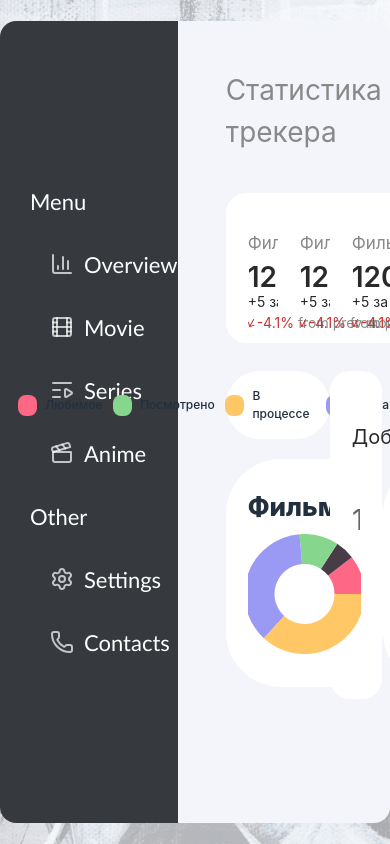
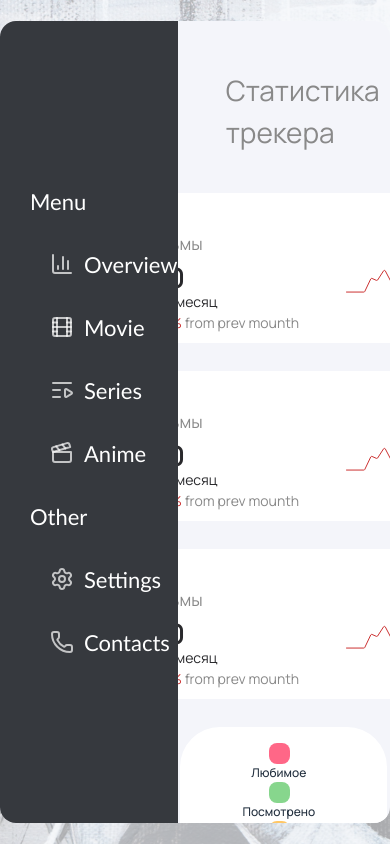
Before and after one commit to enoughy/EntertainmentTracker, a Next.js app: page / in a window 390 px wide. Built offline with nearby package versions, Linux system fonts and the light colour scheme.

Commit message:
add some adaptive to phone

```diff
--- a/app/components/navigation.tsx
+++ b/app/components/navigation.tsx
@@ -8,7 +8,7 @@ import Help from "./icons/help";
 
 export default function () {
   return (
-    <div className="bg-[#36393e] w-[332px] h-[100%] flex flex-col gap-[30px] justify-center font-sans text-[white] text-[22px] navigation">
+    <div className="bg-nav-bg lg:w-[332px] w-[200px] h-[100%] flex flex-col gap-[30px] justify-center font-sans text-nav-text text-[22px] navigation">
       <h2>Menu</h2>
       <Link href="/">
         <div className="card">
--- a/app/globals.css
+++ b/app/globals.css
@@ -12,10 +12,15 @@
   --font-sans: var(--font-geist-sans);
   --font-mono: var(--font-geist-mono);
 
+  --breakpoint-first: 67rem; /* ~1072px (Средний экран) */
+  --breakpoint-second: 90rem; /* ~1440px (Большой экран) */
   /*Custom colors*/
 
   --color-text-main: #29292c;
   --color-text-gray: #898989;
+
+  --color-nav-bg: #36393e;
+  --color-nav-text: #fff;
 }
 
 @media (prefers-color-scheme: dark) {
@@ -31,8 +36,8 @@ body {
   /* font-family: Arial, Helvetica, sans-serif; */
   color: #29292c;
   /* font-family: "Manrope", sans-serif; */
-  font-family: "Inter", sans-serif;
-  font-optical-sizing: auto;
+  /* font-family: "Inter", sans-serif; */
+  /* font-optical-sizing: auto; */
 }
 .card {
   display: flex;
--- a/app/layout.tsx
+++ b/app/layout.tsx
@@ -3,6 +3,12 @@ import { Geist, Geist_Mono } from "next/font/google";
 import Nav from "./components/navigation";
 import "./globals.css";
 import backgroundImage from "../img/steve-a-johnson-jPT1hVOhqb0-unsplash.jpg";
+import { Manrope } from "next/font/google";
+
+const manrope = Manrope({
+  subsets: ["latin", "cyrillic"],
+  display: "swap",
+});
 
 const geistSans = Geist({
   variable: "--font-geist-sans",
@@ -27,7 +33,7 @@ export default function RootLayout({
   return (
     <html
       lang="en"
-      className={`${geistSans.variable} ${geistMono.variable} h-full antialiased`}
+      className={`${geistSans.variable} ${geistMono.variable} h-full antialiased ${manrope.className}`}
     >
       <body className="min-h-full flex justify-center items-center">
         <div
@@ -36,9 +42,9 @@ export default function RootLayout({
             backgroundImage: `url(${backgroundImage.src})`,
           }}
         />
-        <div className="z-10 w-[1440px] h-[95vh] mx-auto flex bg-[var(--background)] rounded-2xl overflow-hidden">
+        <div className="z-10 max-w-[1440px] h-[95vh] mx-auto flex bg-[var(--background)] rounded-2xl overflow-hidden">
           <Nav />
-          <main className="mx-auto">{children}</main>
+          <main className="mx-auto overflow-y-auto">{children}</main>
 
           <footer></footer>
         </div>
--- a/app/page.tsx
+++ b/app/page.tsx
@@ -22,7 +22,7 @@ export default function Home() {
     <>
       <div className="p-12 text-text-gray text-[28px]">
         <h1 className="mb-10 text">Статистика трекера</h1>
-        <div className="grid grid-cols-3 gap-y-7">
+        <div className="grid grid-cols-1 justify-items-center second:justify-items-normal first:justify-items-normal first:grid-cols-2 second:grid-cols-3 gap-y-7 ">
           <BaseStatCard
             name="Фильмы"
             countAll={120}
@@ -41,7 +41,7 @@ export default function Home() {
             countChange={5}
             proc={-4.1}
           ></BaseStatCard>
-          <div className="col-span-2 ">
+          <div className="col-span-1 second:col-span-2 first:col-span-2">
             <DountChartContainer data={arr}></DountChartContainer>
           </div>
 
--- a/features/dount-chart-container/dount-chart-container.tsx
+++ b/features/dount-chart-container/dount-chart-container.tsx
@@ -10,7 +10,7 @@ export function DountChartContainer({ data }: DountChartContainerProps) {
   return (
     <div className="max-w-[656px]">
       <Header className="mb-5"></Header>
-      <div className="flex items-center justify-between">
+      <div className="flex flex-col sm:flex-row items-center justify-between">
         <DountChart name="Фильмы" stat={data[0]}></DountChart>
         <DountChart name="Фильмы" stat={data[0]}></DountChart>
         <DountChart name="Фильмы" stat={data[0]}></DountChart>
--- a/features/dount-chart-container/header.tsx
+++ b/features/dount-chart-container/header.tsx
@@ -12,7 +12,7 @@ export function Header({ className }: HeaderProps) {
         (className ?? "")
       }
     >
-      <div className="flex items-center justify-between text-[#222F3E] text-[12px] font-medium">
+      <div className="flex flex-col lg:flex-row items-center justify-between text-[#222F3E] text-[12px] font-medium">
         <span className="w-[21px] h-[21px] bg-[#FF6787] rounded-[8px] mr-2"></span>
         <div className="mr-2.5">Любимое </div>
         <span className="w-[21px] h-[21px] bg-[#87D68D] rounded-[8px] mr-2"></span>
```
